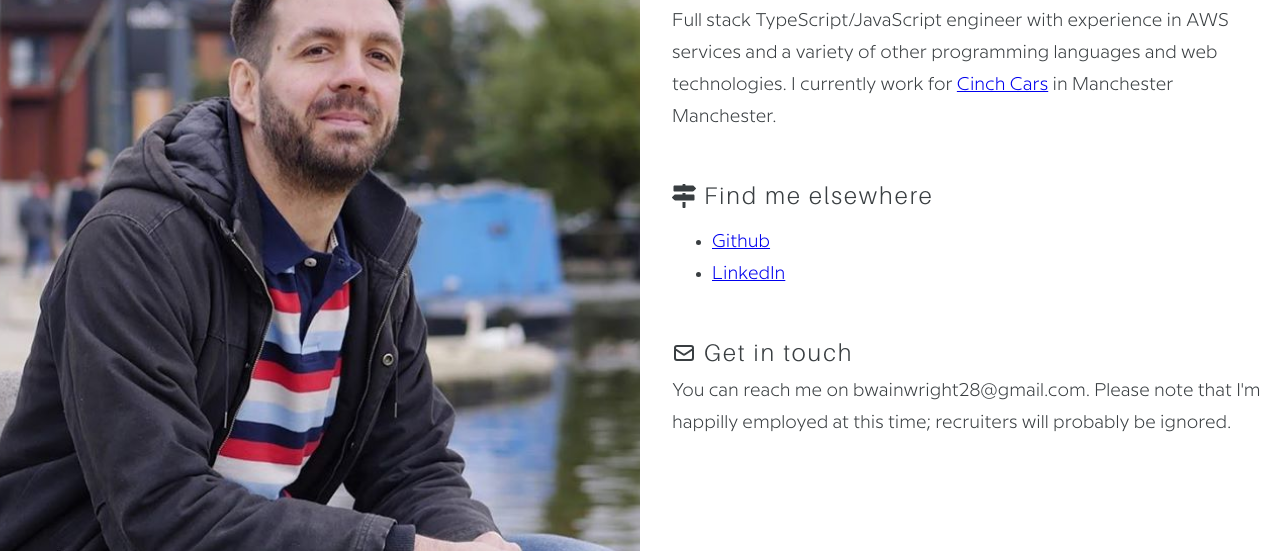
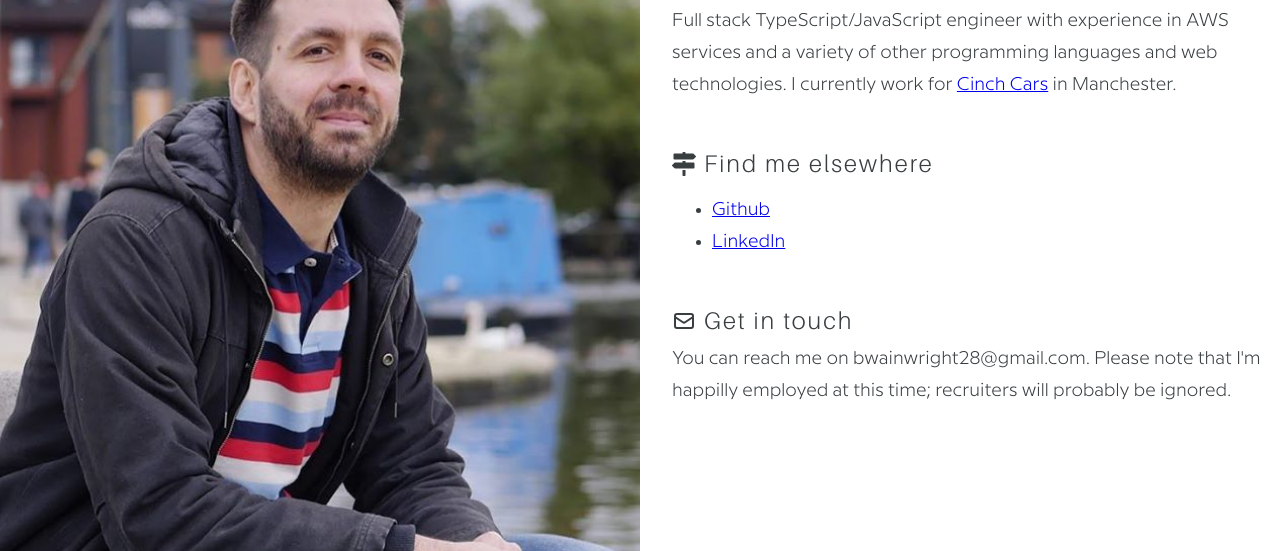
Before and after one commit to benwainwright/www.benwainwright.me, a Gatsby site: page / in a window 1280 px wide. Shown: the part 249-800 px from the top of the page. Built offline with nearby package versions, Linux system fonts and the light colour scheme; Gatsby itself is replaced by a stand-in of ours.

Commit message:
Fixed typo

```diff
--- a/src/pages/index.tsx
+++ b/src/pages/index.tsx
@@ -39,7 +39,7 @@ const IndexPage: FC = () => (
         services and a variety of other programming languages and web
         technologies. I currently work for{" "}
         <Anchor href="https://www.cinch.co.uk/">Cinch Cars</Anchor> in
-        Manchester Manchester.
+        Manchester.
       </ParagraphText>
       <HeadingTwo icon={FaMapSigns}>Find me elsewhere</HeadingTwo>
       <ul>
```
